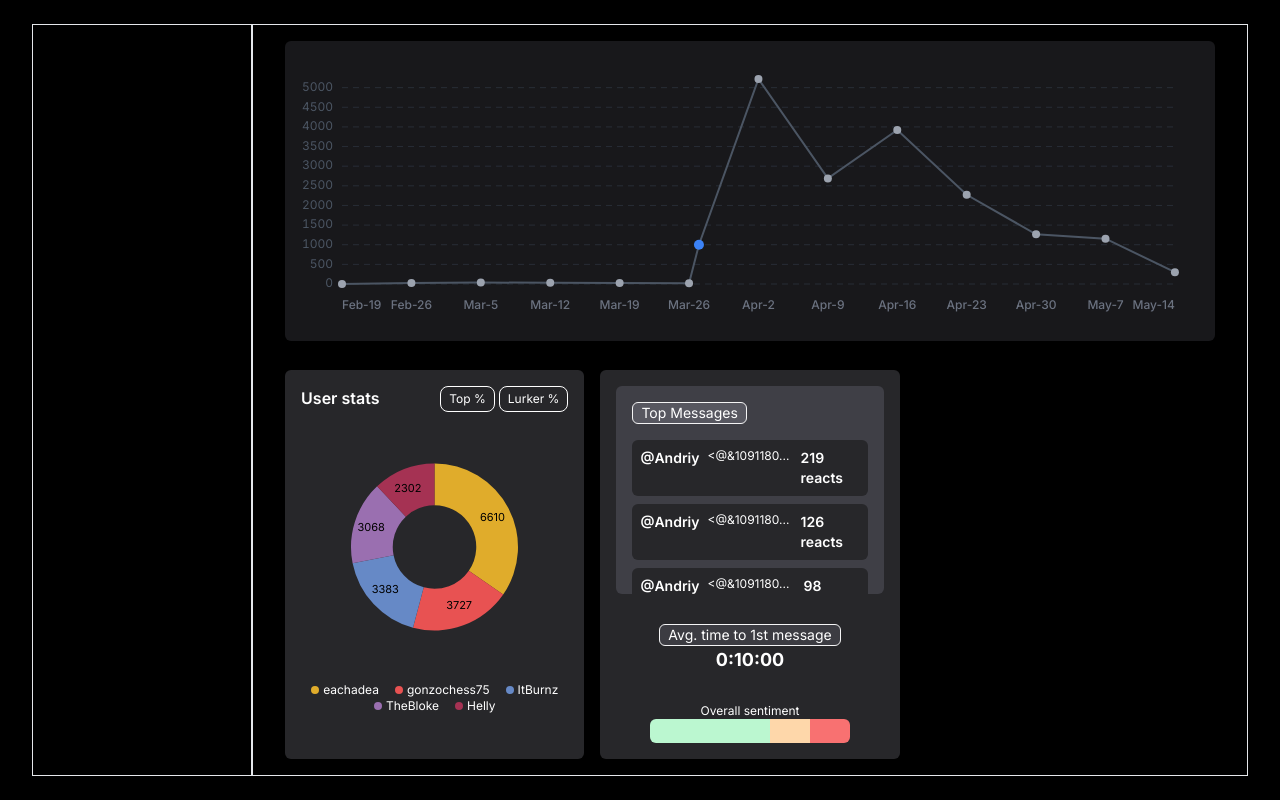
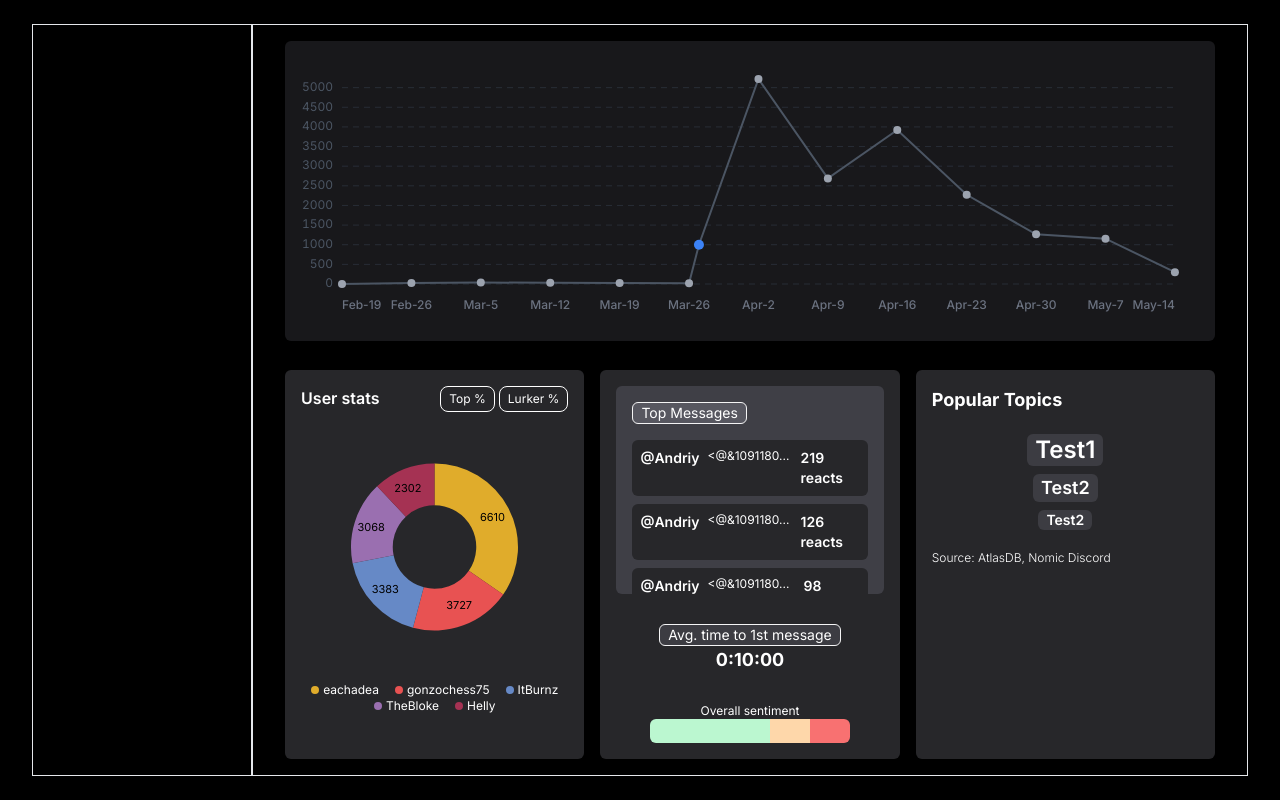
Before and after one commit to KeremP/NomicCDSApplication, a Next.js app in the folder frontend/nomiccds/: page / in a window 1280 px wide. Built offline with nearby package versions, Linux system fonts and the light colour scheme.

Commit message:
top 3 topics component

```diff
--- a/frontend/nomiccds/app/page.tsx
+++ b/frontend/nomiccds/app/page.tsx
@@ -7,6 +7,7 @@ import LurkerDonutResponsive from '@/components/lurker_donut';
 import TopMessages from '@/components/top_messages';
 import TimeToCommunicate from '@/components/time_to_comm';
 import SentimentMeter from '@/components/sentiment';
+import TopTopics, { Topic} from '@/components/topics';
 
 
 const data = [{"timestamp":"2023-02-19","value":1},{"timestamp":"2023-02-26","value":26},{"timestamp":"2023-03-05","value":37},{"timestamp":"2023-03-12","value":32},{"timestamp":"2023-03-19","value":28},{"timestamp":"2023-03-26","value":18},{"timestamp":"2023-04-02","value":5220},{"timestamp":"2023-04-09","value":2688},{"timestamp":"2023-04-16","value":3921},{"timestamp":"2023-04-23","value":2271},{"timestamp":"2023-04-30","value":1266},{"timestamp":"2023-05-07","value":1154},{"timestamp":"2023-05-14","value":301}];
@@ -19,6 +20,21 @@ const lurkerData = [{user:"lurkers", value:parseInt(((userStats.lurker_count/use
 console.log(lurkerData)
 let growthData = data.map((d) => ({...d, date: new Date(d.timestamp)}));
 let eventData = events.map((d) => ({...d, date: new Date(d.timestamp)}));
+
+const topicData: Topic[] = [
+  {
+    topic:"Test1",
+    messages: messageData
+  },
+  {
+    topic:"Test2",
+    messages: messageData
+  },
+  {
+    topic:"Test2",
+    messages: messageData
+  }
+];
 
 export default function Home() {
 
@@ -55,6 +71,11 @@ export default function Home() {
                 neutral={20}
               />
             </div>
+            <div className='h-full p-4 rounded-md bg-zinc-800'>
+              <TopTopics
+                topics={topicData}
+              />
+            </div>
           </div>
 
         </div>
--- /dev/null
+++ b/frontend/nomiccds/components/topics.tsx
@@ -0,0 +1,87 @@
+"use client"
+
+import { useState } from "react";
+import { Message } from "./top_messages";
+import { XSquare } from "lucide-react";
+
+const fontSizes = [
+    "text-2xl",
+    "text-lg",
+    "text-sm"
+];
+
+export type Topic = {
+    topic: string;
+    messages: Message[];
+}
+
+const TopTopics = ({topics}:{topics:Topic[]}) => {
+    const [showModal, setShowModal] = useState(false);
+    const [selectedTopic, setSelectedTopic] = useState({topic:"Test1",index:0});
+
+    const onSelectTopic  = (topic:string, index:number) => {
+        setSelectedTopic(
+            {topic:topic, index:index}
+        )
+        setShowModal(true);
+    }
+
+    return (
+        <div className="flex flex-col w-full h-full text-center">
+            <h2 className="text-lg font-bold text-start mb-4">
+                Popular Topics
+            </h2>
+            {
+                topics.map((topic, i) =>
+                    <h2 onClick={() => onSelectTopic(topic.topic, i)} className={`${fontSizes[i]} font-semibold mx-auto my-1 bg-zinc-600/50 rounded-md px-2 cursor-pointer hover:bg-zinc-500/50`}>
+                        {topic.topic}
+                    </h2>
+                )
+            }
+            <span className="text-xs font-light text-start mt-4">Source: AtlasDB, Nomic Discord</span>
+            <div className={`${showModal ? "": "hidden"} fixed h-screen w-screen top-0 left-0 bg-zinc-800/60 backdrop-blur-sm flex justify-center items-center`}>
+                <div className="relative w-2/3 h-2/3 bg-zinc-900 rounded-md px-8 py-8 flex flex-col">
+                    <div className="relative mx-auto">
+                        <h2 className="text-3xl font-bold text-white text-center">
+                            {selectedTopic.topic}
+                        </h2>
+                        <div className="absolute top-0 right-0 translate-x-8 w-6 h-6 bg-black rounded-lg items-center flex justify-center">
+                            <span className="text-xs text-white inline-flex">{selectedTopic.index+1}{selectedTopic.index+1 === 1 ? "st": selectedTopic.index+1 === 2 ? "nd" : "rd"}</span>
+                        </div>
+                    </div>
+                    <div className="w-full h-full mx-auto rounded-lg overflow-y-auto">
+                        {
+                            topics[selectedTopic.index].messages.map((message, idx) =>
+                                <TopicMessage message={message}/>
+                            )
+                        }
+                    </div>
+                <button onClick={() => setShowModal(false)} className="absolute top-2 right-2 w-6 h-6 rounded-md bg-black text-white items-center">
+                        <XSquare/>
+                </button>
+                </div>
+            </div>
+
+        </div>
+    )
+}
+
+const TopicMessage = ({message}:{message:Message}) => {
+    return (
+        <div className="w-3/4 bg-zinc-800 p-2 rounded-md flex flex-col mx-auto my-4">
+            <div className="flex flex-row gap-x-2">
+                <h2 className="text-sm font-semibold">
+                    @{message.user}
+                </h2>
+                <span className="text-sm font-light">
+                    {message.timestamp}
+                </span>
+            </div>
+            <p className="mt-2 text-sm leading-normal text-start">
+                {message.content}
+            </p>
+        </div>
+    )
+}
+
+export default TopTopics;
```
